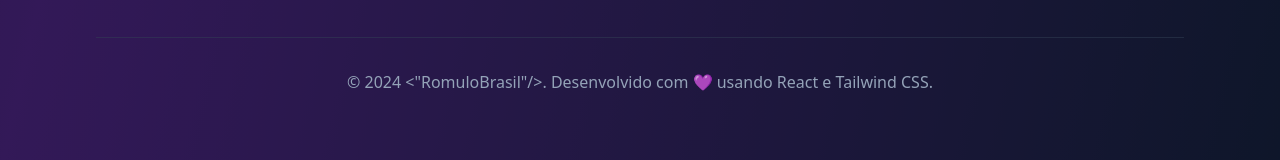
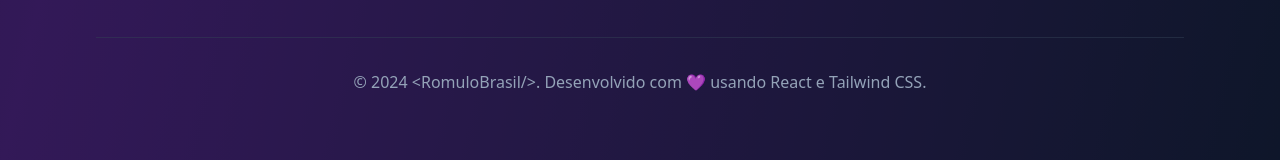
Before and after one commit to Romulo-us-br/Portifolio, a React (Vite) app: page / in a window 1280 px wide. Shown: the part 5503-5663 px from the top of the page. Built offline with nearby package versions, Linux system fonts and the light colour scheme.

Commit message:
title change

```diff
--- a/index.html
+++ b/index.html
@@ -3,7 +3,7 @@
   <head>
     <meta charset="UTF-8" />
     <meta name="viewport" content="width=device-width, initial-scale=1.0" />
-    <title>{"<\"RomuloBrasil\"/>"}</title>
+    <title><RomuloBrasil/></title>
     <meta name="description" content="Lovable Generated Project" />
     <meta name="author" content="Lovable" />
 
--- a/src/components/Contact.tsx
+++ b/src/components/Contact.tsx
@@ -1,4 +1,3 @@
-
 import { useState } from "react";
 import { Send, Mail, MapPin, Phone } from "lucide-react";
 import { Button } from "@/components/ui/button";
@@ -171,7 +170,7 @@ const Contact = () => {
         {/* Footer */}
         <div className="mt-20 pt-8 border-t border-slate-700/50 text-center">
           <p className="text-slate-400">
-            © 2024 {"<\"RomuloBrasil\"/>"}.  Desenvolvido com 💜 usando React e Tailwind CSS.
+            © 2024 {"<RomuloBrasil/>"}.  Desenvolvido com 💜 usando React e Tailwind CSS.
           </p>
         </div>
       </div>
```
Also changed, not shown: 1 other file (tests, documents, lock files or other folders).
